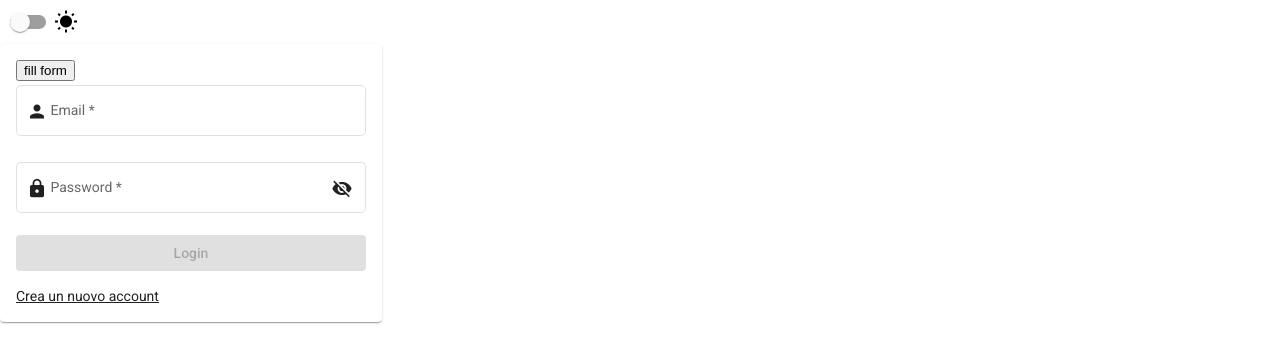
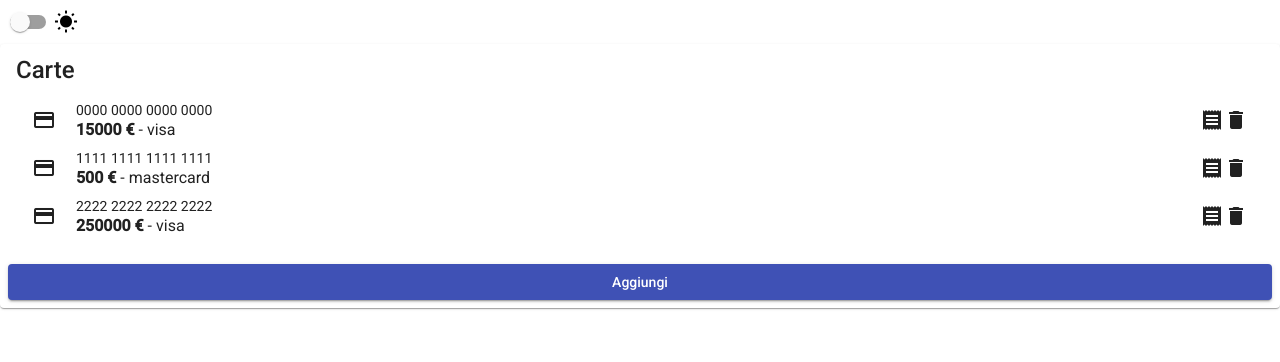
Before and after one commit to alelax/ngfintech-frontend, an Angular app: page / in a window 1280 px wide. Shown: the top 362 px of the page. Built offline with nearby package versions, Linux system fonts and the light colour scheme; no server answers.

Commit message:
card list component created

```diff
--- a/src/app/app.component.ts
+++ b/src/app/app.component.ts
@@ -14,7 +14,7 @@ import { ThemePalette } from "@angular/material/core"
         <mat-icon>{{ checked ? 'dark_mode' : 'wb_sunny' }}</mat-icon>
       </mat-slide-toggle>
 
-      <app-login></app-login>
+      <app-card-list (showMovements)="showMovements($event)" (removeCard)="removeCard($event)" (addCard)="addCard()"></app-card-list>
 
       <router-outlet></router-outlet>
 
@@ -43,7 +43,19 @@ export class AppComponent {
     localStorage.setItem('theme', this.checked ? 'dark' : 'light')
   }
 
-  private themeSetup() {
+  themeSetup() {
     this.checked = !!(localStorage.getItem('theme') && localStorage.getItem('theme') === 'dark')
   }
+
+  showMovements(cardId: string) {
+    console.log('show movements: ', cardId)
+  }
+
+  removeCard(cardId: string) {
+    console.log('remove card: ', cardId)
+  }
+
+  addCard() {
+    console.log('add card')
+  }
 }
--- /dev/null
+++ b/src/app/models/Card.ts
@@ -0,0 +1,8 @@
+export interface Card {
+  _id: string;
+  number: string;
+  ownerId: string;
+  owner: string;
+  type: "visa" | "mastercard";
+  amount: number;
+}
--- /dev/null
+++ b/src/app/views/card-list/card-list.component.ts
@@ -0,0 +1,116 @@
+import { Component, EventEmitter, OnInit, Output } from '@angular/core'
+import { Card } from "../../models/Card"
+
+@Component({
+  selector: 'app-card-list',
+  template: `
+    <mat-card>
+
+      <mat-card-title>Carte</mat-card-title>
+
+      <mat-card-content>
+
+        <mat-list role="list">
+          <mat-list-item role="listitem" class="card-list-item" *ngFor="let card of cards">
+            <div class="card-item-icon">
+              <mat-icon>credit_card</mat-icon>
+            </div>
+            <div class="card-item-details">
+              <div class="card-item-detail-top">
+                <span class="card-number">{{ card.number }}</span>
+              </div>
+              <div class="card-item-detail-bottom">
+                <span class="card-balance">{{ card.amount }} €</span> - <span class="card-type">{{ card.type }}</span>
+              </div>
+            </div>
+            <div class="card-item-actions">
+              <mat-icon matTooltip="Vedi movimenti" (click)="showMovements.emit(card._id)">receipt</mat-icon>
+              <mat-icon matTooltip="Rimuovi carta" (click)="removeCard.emit(card._id)">delete</mat-icon>
+            </div>
+          </mat-list-item>
+        </mat-list>
+
+      </mat-card-content>
+
+      <mat-card-actions>
+        <button
+          mat-raised-button
+          class="submit-btn"
+          color="primary"
+          type="submit"
+          (click)="addCard.emit()"
+        >
+          Aggiungi
+        </button>
+      </mat-card-actions>
+    </mat-card>
+
+  `,
+  styles: [`
+    .card-list-item {
+      width: 100%;
+      display: flex;
+      align-items: center;
+
+      & .card-item-details {
+        flex-grow: 3;
+        padding: 0 20px;
+
+        & .card-number {
+          font-size: 14px;
+        }
+
+        & .card-balance {
+          font-weight: bold;
+        }
+
+      }
+
+      & .card-item-icon, & .card-item-actions {
+        display: flex;
+        justify-content: space-between;
+        align-items: center;
+        cursor: pointer;
+      }
+    }
+  `]
+})
+export class CardListComponent implements OnInit {
+
+  @Output() showMovements = new EventEmitter<string>()
+  @Output() removeCard = new EventEmitter<string>()
+  @Output() addCard = new EventEmitter<void>()
+
+  cards: Card[] = [
+    {
+      "_id": "7b5e401c-a781-49cc-907b-7f253b1dbf77",
+      "number": "0000 0000 0000 0000",
+      "ownerId": "et45er5e6fba",
+      "owner": "Mario Rossi",
+      "type": "visa",
+      "amount": 15000
+    },
+    {
+      "_id": "dcacc297-5323-463f-ac23-1df31b8aa287",
+      "number": "1111 1111 1111 1111",
+      "ownerId": "et45er5e6fba",
+      "owner": "Mario Rossi",
+      "type": "mastercard",
+      "amount": 500
+    },
+    {
+      "_id": "671cda70-94d2-4fb6-a3f9-593db951456f",
+      "number": "2222 2222 2222 2222",
+      "ownerId": "et45er5e6fba",
+      "owner": "Mario Rossi",
+      "type": "visa",
+      "amount": 250000
+    }
+  ]
+
+  constructor() { }
+
+  ngOnInit(): void {
+  }
+
+}
--- a/src/app/views/signin/signin.component.ts
+++ b/src/app/views/signin/signin.component.ts
@@ -79,8 +79,8 @@ export class SigninComponent implements OnInit {
 
   constructor() { }
 
-  ngOnInit(): void {
-  }
+  ngOnInit(): void {}
+
   save(f: NgForm) {
     console.log('form value: ', f.value)
   }
@@ -88,4 +88,5 @@ export class SigninComponent implements OnInit {
   fillForm(f: NgForm) {
     f.setValue({ email: 'asd@asd.com', password: 'asdasdzz1'})
   }
+
 }
--- a/src/assets/styles/_auth.scss
+++ b/src/assets/styles/_auth.scss
@@ -1,12 +1,3 @@
 mat-form-field {
   width: 100%;
 }
-
-button.submit-btn {
-  width: 100%;
-  cursor: pointer;
-
-  &:disabled {
-    cursor: not-allowed;
-  }
-}
--- /dev/null
+++ b/src/assets/styles/_common.scss
@@ -0,0 +1,8 @@
+button.submit-btn {
+  width: 100%;
+  cursor: pointer;
+
+  &:disabled {
+    cursor: not-allowed;
+  }
+}
--- a/src/styles.scss
+++ b/src/styles.scss
@@ -57,4 +57,5 @@ body { margin: 0; font-family: Roboto, "Helvetica Neue", sans-serif; }
 
 mat-slide-toggle span.mat-slide-toggle-content { max-height: 100%; }
 
+@import "./assets/styles/common";
 @import "./assets/styles/auth";
```
Also changed, not shown: src/app/app.module.ts (+8 -2 lines).
